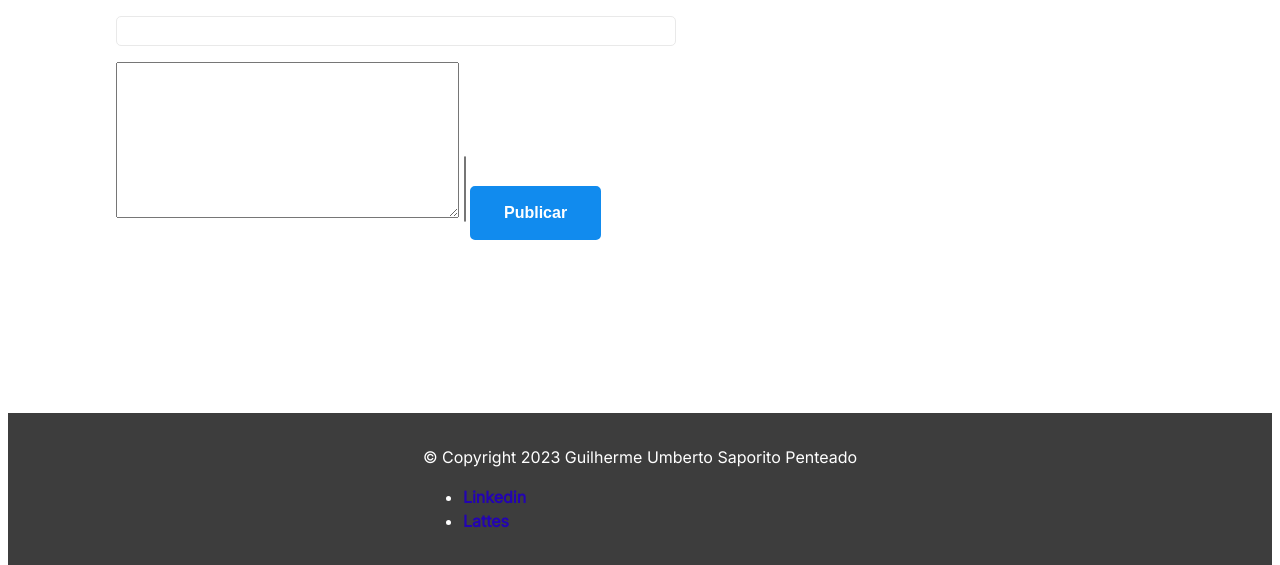
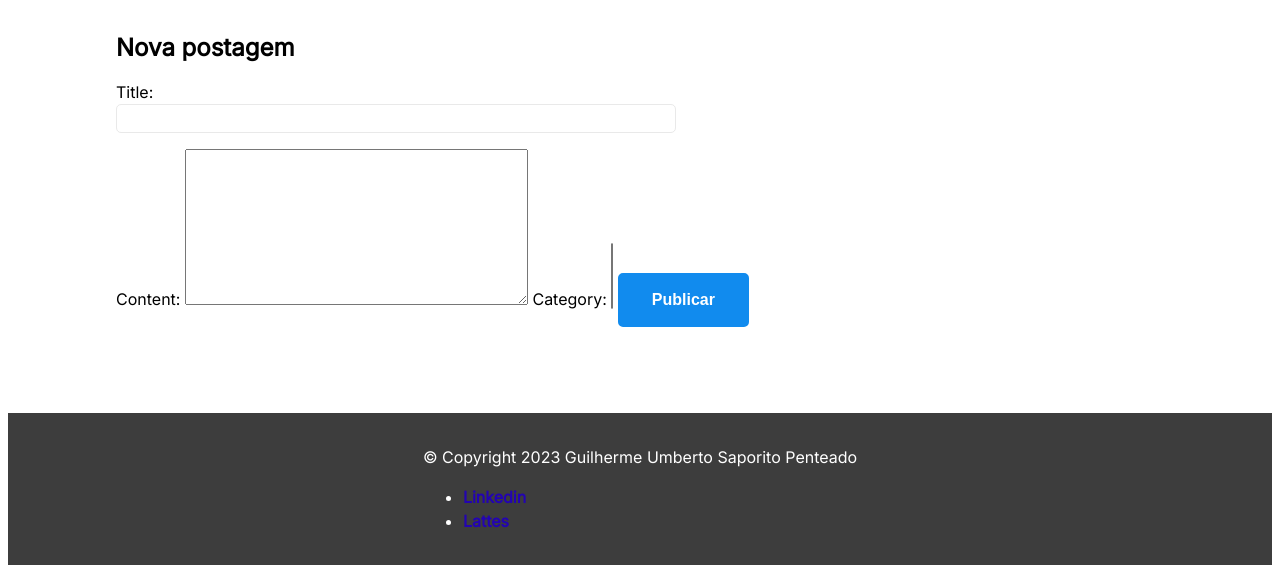
Before and after one commit to GuilhermeUSPenteado/blogfamiliar, a Django app: template blog/templates/blog/post_new.html in a window 1280 px wide. Shown: the part 243-808 px from the top of the page. Run offline with Django 4.2, Linux system fonts and the light colour scheme; the template is opened without the code that fills it: values that come from a table or form of the project are taken from there, others are empty.

Commit message:
Decimo primeiro  commit

```diff
--- a/blog/templates/blog/post_new.html
+++ b/blog/templates/blog/post_new.html
@@ -5,15 +5,12 @@
 <link rel="stylesheet" type="text/css" href="{% static 'style.css' %}">
 
 {% block content %}
+  <h2>Nova postagem</h2>
   <form method="POST">
-    {% csrf_token %}
-    {{ form.title }}
-    {{ form.content }}
-    <select name="category" multiple>
-      {% for category in form.category.field.queryset %}
-        <option value="{{ category.pk }}">{{ category.name }}</option>
-      {% endfor %}
-    </select>
+  {% csrf_token %}
+    {{ form.title.label_tag }} {{ form.title }}
+    {{ form.content.label_tag }} {{ form.content }}
+    {{ form.category.label_tag }} {{ form.category }}
     <button type="submit">Publicar</button>
   </form>
 {% endblock %}
```
